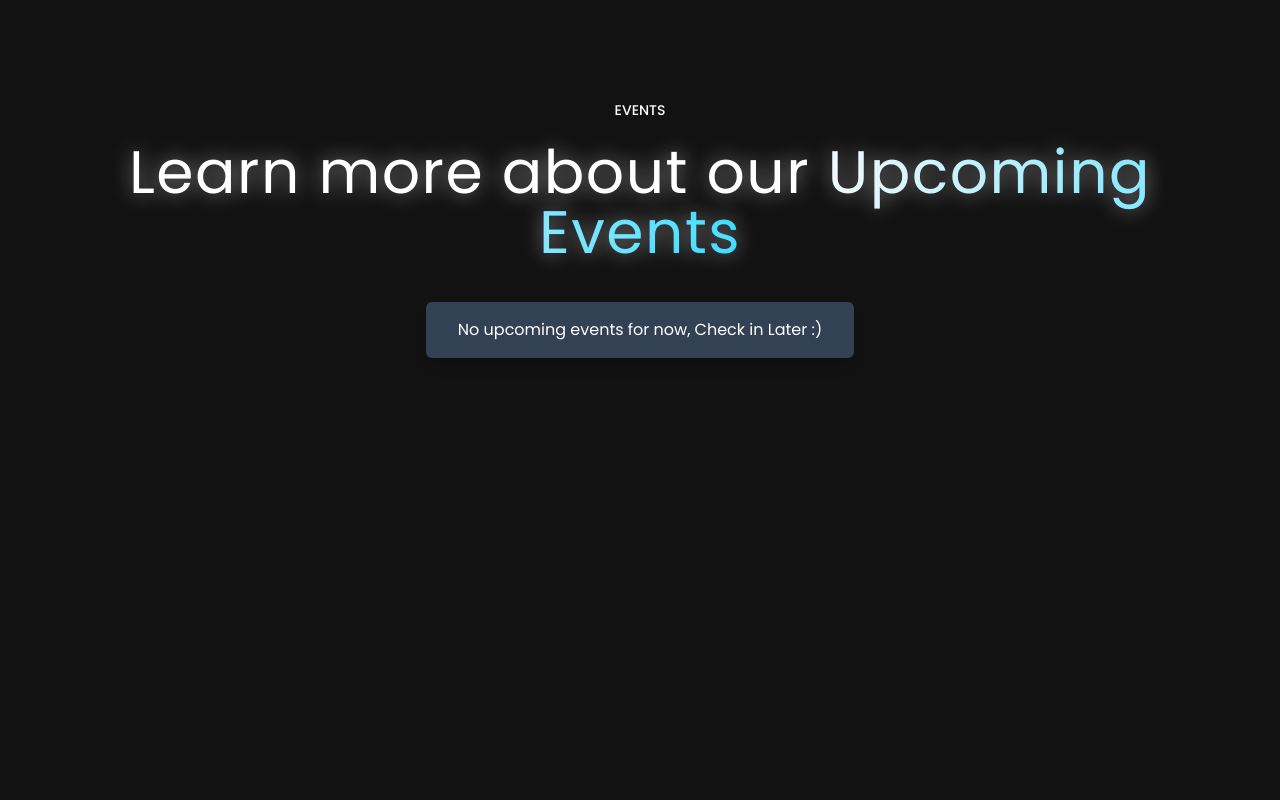
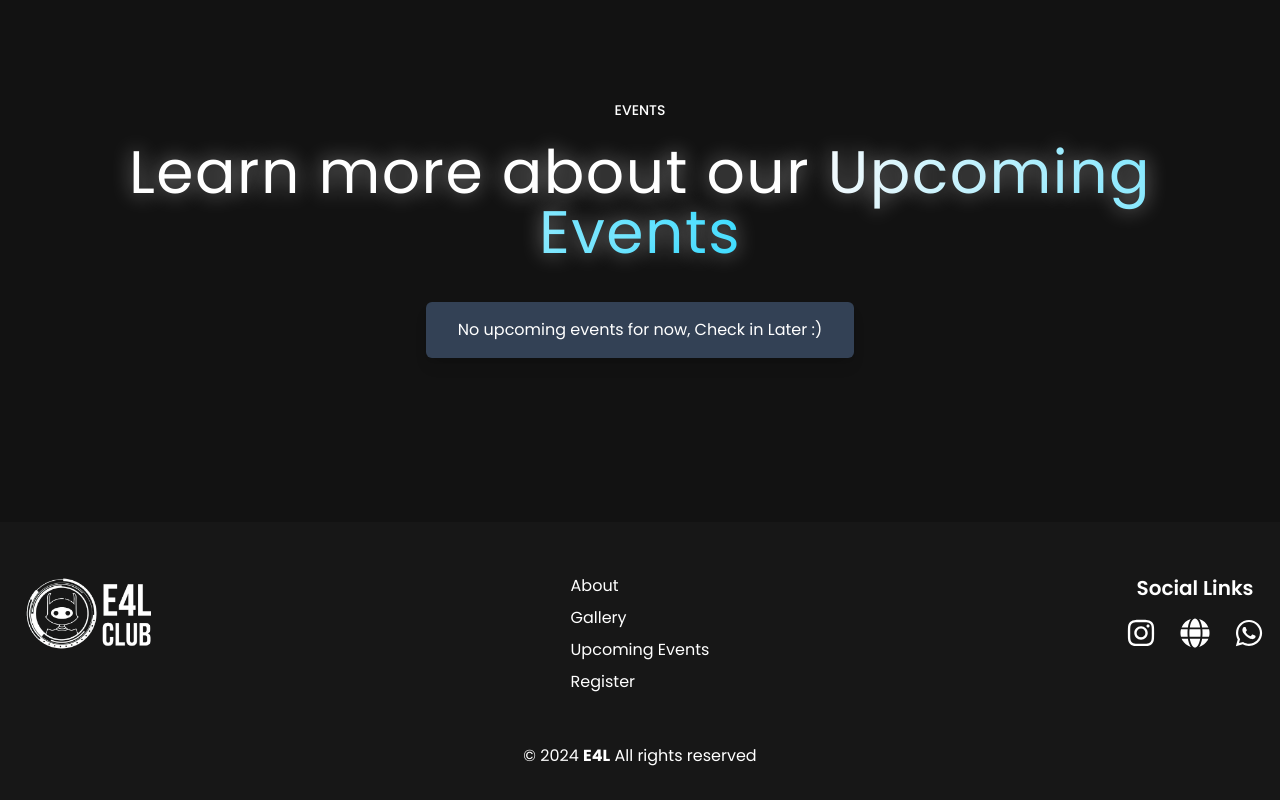
Before and after one commit to E4L-HWU/website, a React (Vite) app: page / in a window 1280 px wide. Shown: the part 2662-3462 px from the top of the page. Before the commit the page ends 3084 px from the top, so only its background shows below. Built offline with nearby package versions, Linux system fonts and the light colour scheme.

Commit message:
Completed footer

```diff
--- a/package.json
+++ b/package.json
@@ -14,6 +14,7 @@
     "lucide-react": "^0.435.0",
     "react": "^18.3.1",
     "react-dom": "^18.3.1",
+    "react-icons": "^5.3.0",
     "react-responsive": "^10.0.0",
     "react-router-dom": "^6.26.1",
     "react-scroll": "^1.9.0",
--- a/src/App.jsx
+++ b/src/App.jsx
@@ -1,5 +1,5 @@
 import { BrowserRouter as Router, Routes, Route } from "react-router-dom";
-import { About, Gallery, Hero, Navbar, UpcomingEvents } from "./components";
+import { About, Footer, Gallery, Hero, Navbar, UpcomingEvents } from "./components";
 import SignUp from "./SignUp";
 
 export default function App() {
@@ -15,6 +15,7 @@ export default function App() {
               <About />
               <Gallery />
               <UpcomingEvents />
+              <Footer />
             </>
           }
         />
--- /dev/null
+++ b/src/components/Footer.jsx
@@ -0,0 +1,40 @@
+import { logo } from '../assets'; // Make sure the logo path is correct
+import { navItems } from '../constants'; // Assuming you have these in your constants file
+import SocialLinks from './SocialLinks';
+
+const Footer = () => {
+    const currentYear = new Date().getFullYear();
+
+    return (
+        <footer className="bg-neutral-900 text-white py-8">
+            <div className="container mx-auto grid grid-cols-1 md:grid-cols-3 gap-8 px-4">
+                {/* Logo Section */}
+                <div className="flex justify-center md:justify-start -mt-5">
+                    <img src={logo} alt="Logo" className="w-[150px] h-[150px]" />
+                </div>
+
+                {/* Links Section */}
+                <div className="flex justify-center mt-5">
+                    <ul className="space-y-2 text-center md:text-left">
+                        {navItems.map((item, index) => (
+                            <li key={index}>
+                                <a href={item.href} className="hover:text-primaryBlue transition-colors duration-300">
+                                    {item.label}
+                                </a>
+                            </li>
+                        ))}
+                    </ul>
+                </div>
+
+                <div className="flex justify-center md:justify-end space-x-4 mt-5">
+                    <SocialLinks />
+                </div>
+            </div>
+            <div className="text-center mt-[50px]">
+                <p>© {currentYear} <span className='font-bold'>E4L</span> All rights reserved</p>
+            </div>
+        </footer>
+    );
+};
+
+export default Footer;
--- /dev/null
+++ b/src/components/SocialLinks.jsx
@@ -0,0 +1,30 @@
+import { FaInstagram, FaGlobe, FaWhatsapp } from 'react-icons/fa';
+
+const socialLinks = [
+    { href: 'https://www.instagram.com/e4l_hwu/', icon: <FaInstagram className='text-3xl' /> },
+    { href: 'https://www.hwudcouncil.com/organisation/e4l/', icon: <FaGlobe className='text-3xl' /> },
+    { href: 'https://chat.whatsapp.com/IeXFtsxiww14E5tKivQcic', icon: <FaWhatsapp className='text-3xl' /> }
+];
+
+const SocialLinks = () => {
+    return (
+        <div className="text-center">
+            <h2 className="text-xl font-semibold mb-4">Social Links</h2>
+            <div className="flex justify-center space-x-6">
+                {socialLinks.map((social, index) => (
+                    <a
+                        key={index}
+                        href={social.href}
+                        target="_blank"
+                        rel="noopener noreferrer"
+                        className="text-white hover:text-primaryBlue transition-colors duration-300"
+                    >
+                        {social.icon}
+                    </a>
+                ))}
+            </div>
+        </div>
+    );
+};
+
+export default SocialLinks;
--- a/src/components/UpcomingEvents.jsx
+++ b/src/components/UpcomingEvents.jsx
@@ -2,7 +2,7 @@ import { SectionWrapper } from "../hoc"
 
 const UpcomingEvents = () => {
     return (
-        <div className="text-center">
+        <div className="text-center mb-[100px]">
             <span className="text-white text-sm font-medium px-2 py-1 uppercase bg-clip-text">
                 Events
             </span>
--- a/src/components/index.js
+++ b/src/components/index.js
@@ -6,6 +6,8 @@ import UpcomingEvents from "./UpcomingEvents";
 import Welcome from "./SignUp/Welcome";
 import Instructions from "./SignUp/Instructions";
 import Steps from "./SignUp/Steps";
+import Footer from "./Footer";
+import SocialLinks from "./SocialLinks";
 
 export {
     Navbar,
@@ -13,6 +15,8 @@ export {
     About,
     Gallery,
     UpcomingEvents,
+    Footer,
+    SocialLinks,
 
 
     Welcome,
```
Also changed, not shown: 1 other file (tests, documents, lock files or other folders).
